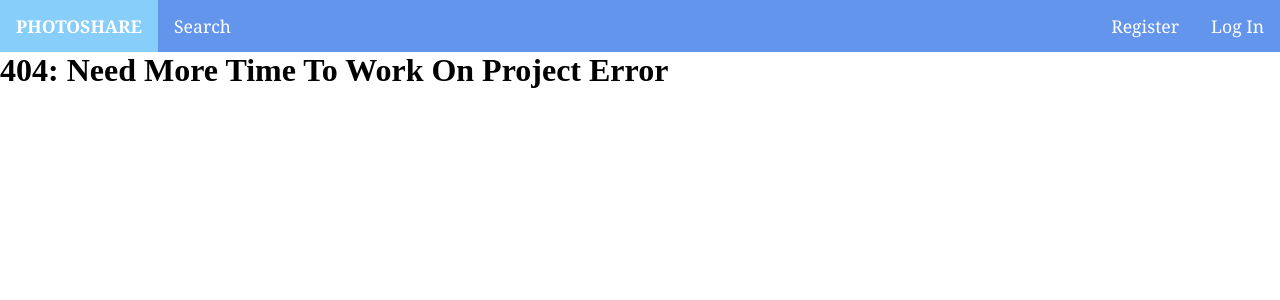
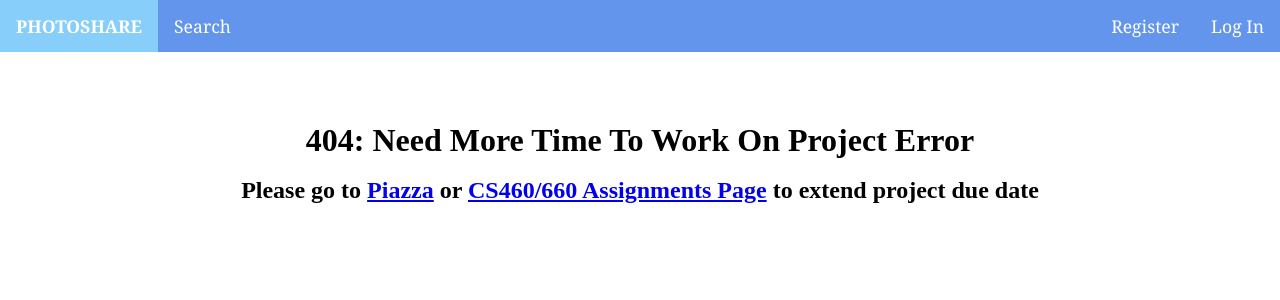
Before and after one commit to huangch123/PA1, a Flask app: page /unauth in a window 1280 px wide. Shown: the top 300 px of the page. Run offline with Flask 2, Linux system fonts and the light colour scheme; data that the repository does not hold is empty.

Commit message:
404 error page

```diff
--- a/static/style.css
+++ b/static/style.css
@@ -92,6 +92,11 @@
     display: none;
 }
 
+#error {
+    padding: 70px 0;
+    text-align: center;
+}
+
 table, th, td {
     border: 1px solid black;
     border-collapse: collapse;
--- a/templates/page_not_found.html
+++ b/templates/page_not_found.html
@@ -27,6 +27,10 @@
         {% endif %}
     </ul>
 
-    <h1>404: Need More Time To Work On Project Error</h1>
+    <div id="error">
+        <h1>404: Need More Time To Work On Project Error</h1>
+        <br>
+        <h2>Please go to <a href="https://piazza.com">Piazza</a> or <a href="http://www.cs.bu.edu/faculty/gkollios/cs460f17/">CS460/660 Assignments Page</a> to extend project due date</h2>
+    </div>
 </body>
 </html>
```
